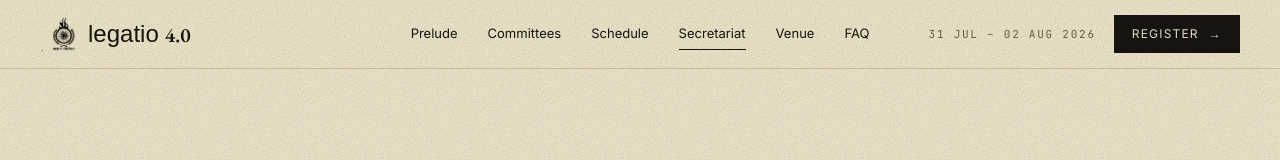
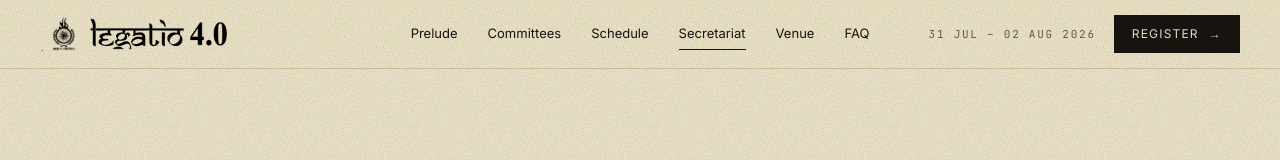
Before and after one commit to legatiomun/legatio-website, a Next.js app: page /team in a window 1280 px wide. Shown: the top 160 px of the page. Built offline with nearby package versions, Linux system fonts and the light colour scheme; a web font is replaced by a local one.

Commit message:
Use hand-drawn wordmark image from the logo in nav and footer

```diff
--- a/app/globals.css
+++ b/app/globals.css
@@ -112,6 +112,18 @@ img { display: block; max-width: 100%; }
   margin-left: 6px;
   letter-spacing: 0;
 }
+.nav-brand .wordmark {
+  height: 32px;
+  width: auto;
+  object-fit: contain;
+  display: block;
+}
+.colophon-brand .wordmark {
+  height: 44px;
+  width: auto;
+  object-fit: contain;
+  display: block;
+}
 .colophon-brand .name .ver {
   color: var(--ink);
   font-family: var(--font-serif), serif;
--- a/components/Navigation.tsx
+++ b/components/Navigation.tsx
@@ -27,9 +27,14 @@ export function Navigation() {
       <div className="container nav-inner">
         <Link href="/" className="nav-brand" aria-label="Legatio 4.0 home">
           <Image src="/images/logo-emblem.png" alt="" width={72} height={72} priority />
-          <span className="name">
-            legatio<span className="ver">4.0</span>
-          </span>
+          <Image
+            src="/images/logo-wordmark.png"
+            alt="Legatio 4.0"
+            width={660}
+            height={150}
+            priority
+            className="wordmark"
+          />
         </Link>
         <nav className="nav-links" aria-label="Primary">
           {LINKS.map((l) => {
--- a/components/landing/Colophon.tsx
+++ b/components/landing/Colophon.tsx
@@ -14,9 +14,13 @@ export function Colophon({ contextLine = "Edition 4 · Printed in cream & ink" }
           <div>
             <div className="colophon-brand">
               <Image src="/images/logo-emblem.png" alt="" width={112} height={112} />
-              <span className="name">
-                legatio<span className="ver">4.0</span>
-              </span>
+              <Image
+                src="/images/logo-wordmark.png"
+                alt="Legatio 4.0"
+                width={660}
+                height={150}
+                className="wordmark"
+              />
             </div>
             <div className="desc">
               The flagship Model United Nations conference of Delhi Public School, Siliguri.
```
Also changed, not shown: public/images/logo-wordmark.png (added).
